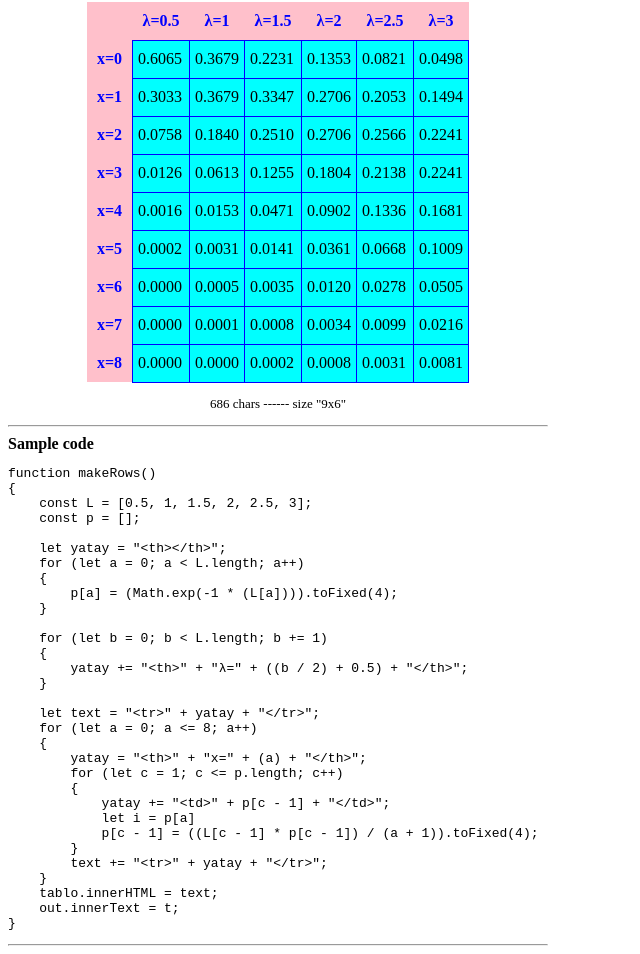
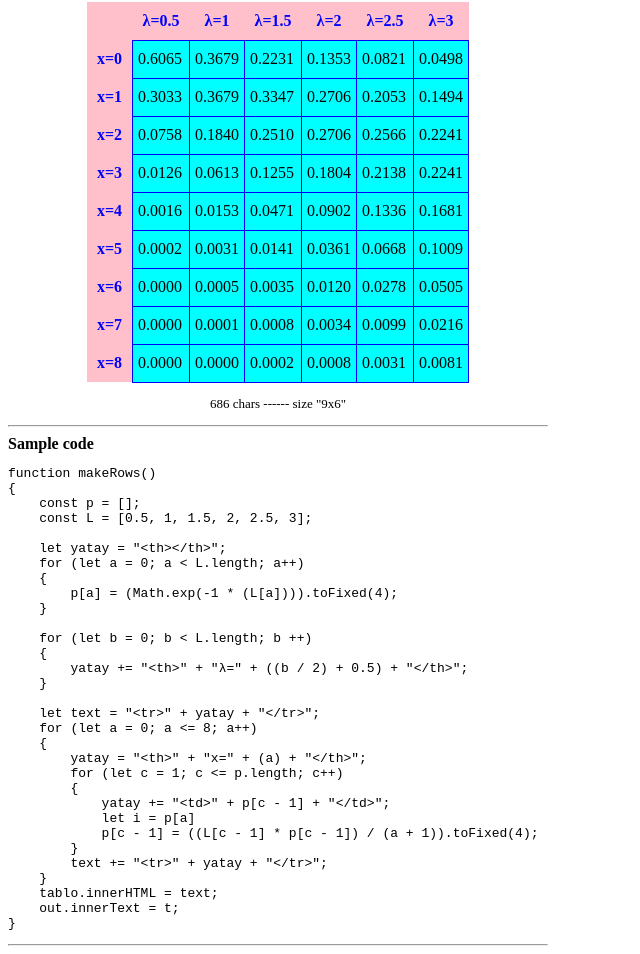
Before and after one commit to yunusatik/Advanced-Programming, a plain HTML site: page HMW1/Poisson_Table.html in a window 1280 px wide. Shown: the part 65-1019 px from the top of the page, without its empty margins (0-640 px from the left). Drawn offline with Linux system fonts and the light colour scheme.

Commit message:
Update Poisson_Table.html

```diff
--- a/HMW1/Poisson_Table.html
+++ b/HMW1/Poisson_Table.html
@@ -54,8 +54,8 @@
 "use strict";
 function makeRows()
 {
+    const p = [];
     const L = [0.5, 1, 1.5, 2, 2.5, 3];
-    const p = [];
 
     let yatay = "<th></th>";
     for (let a = 0; a < L.length; a++)
@@ -63,7 +63,7 @@ function makeRows()
         p[a] = (Math.exp(-1 * (L[a]))).toFixed(4);
     }
 
-    for (let b = 0; b < L.length; b += 1)
+    for (let b = 0; b < L.length; b ++)
     {
         yatay += "<th>" + "λ=" + ((b / 2) + 0.5) + "</th>";
     }
```
